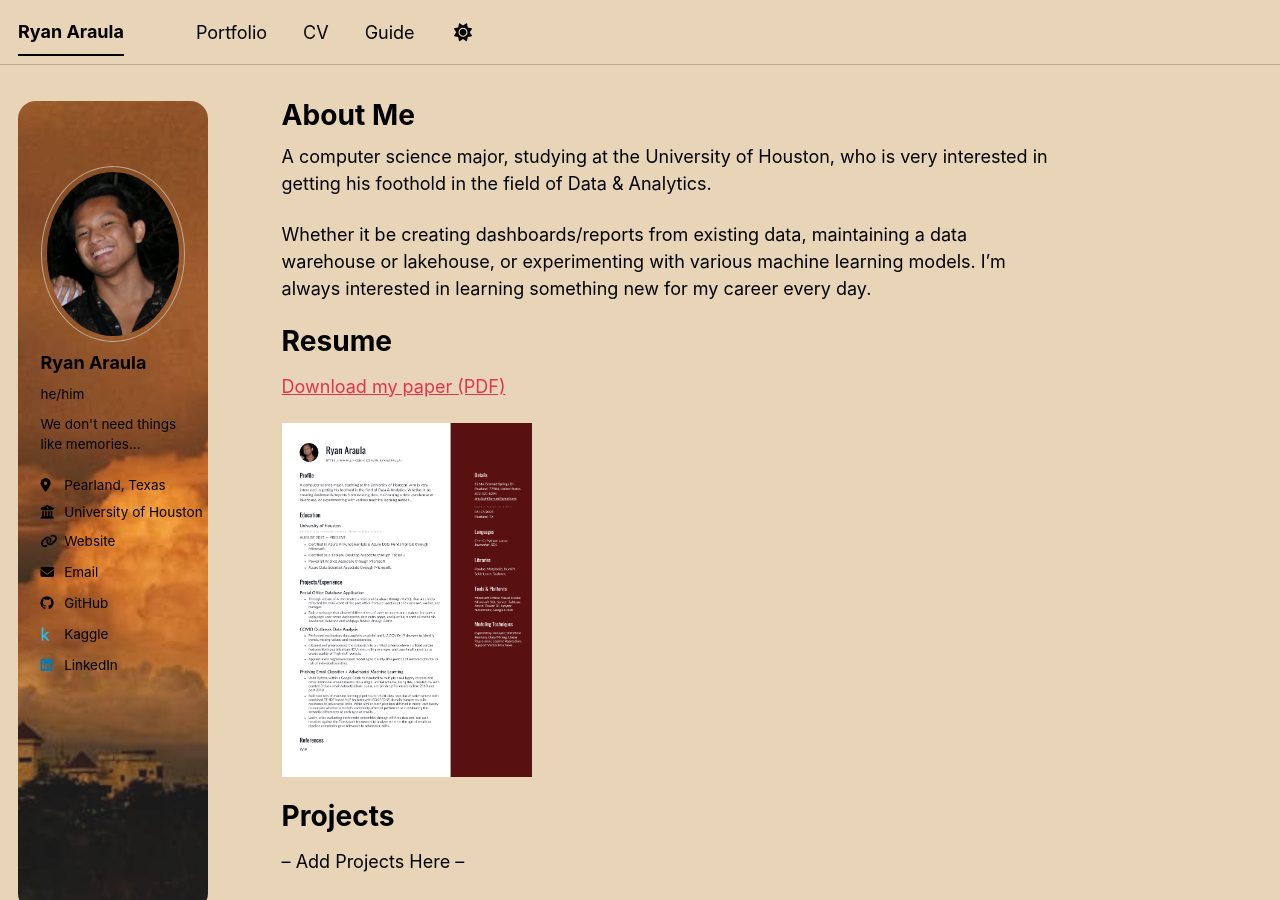
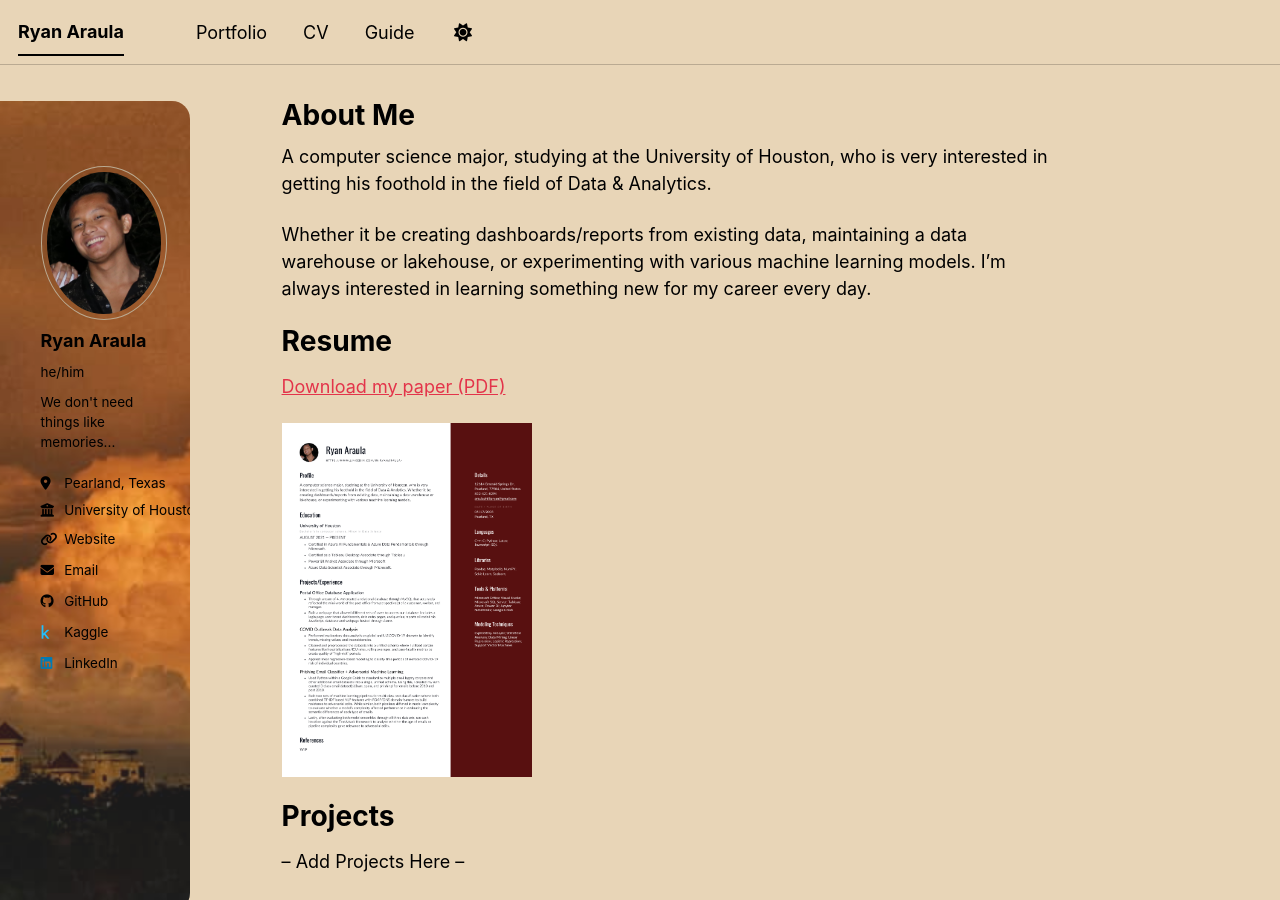
Before and after one commit to rparaula/rparaula.github.io, a Jekyll site: the page built from _pages/about.md, in a window 1280 px wide and 900 px high. Built offline with Jekyll 4.4.1, drawn with Linux system fonts in a browser that asks for light colours; a script bundle is joined from its source files by our own code; library files that are not in the unit come from our copies.

Commit message:
Applying full-bleed

```diff
--- a/assets/css/main.scss
+++ b/assets/css/main.scss
@@ -60,6 +60,11 @@
     border-radius: 18px;
     /* ensure overlay works correctly */
     z-index: 1;
+    /* full-bleed to the left */
+    margin-left: calc(50% - 50vw);
+    padding-left: calc(50vw - 50% + 1.25rem);
+    border-top-left-radius: 0;
+    border-bottom-left-radius: 0;
 }
 
 /* Overlay for readability */
```
